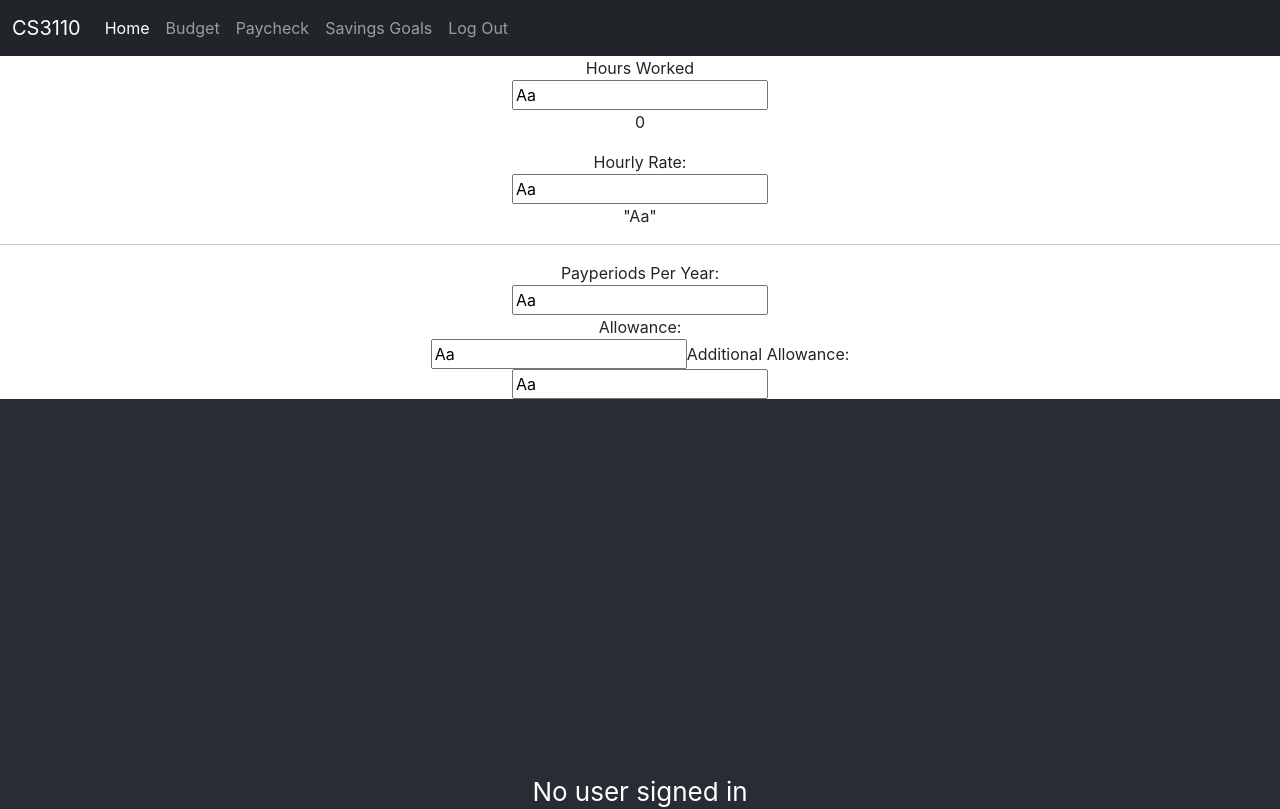
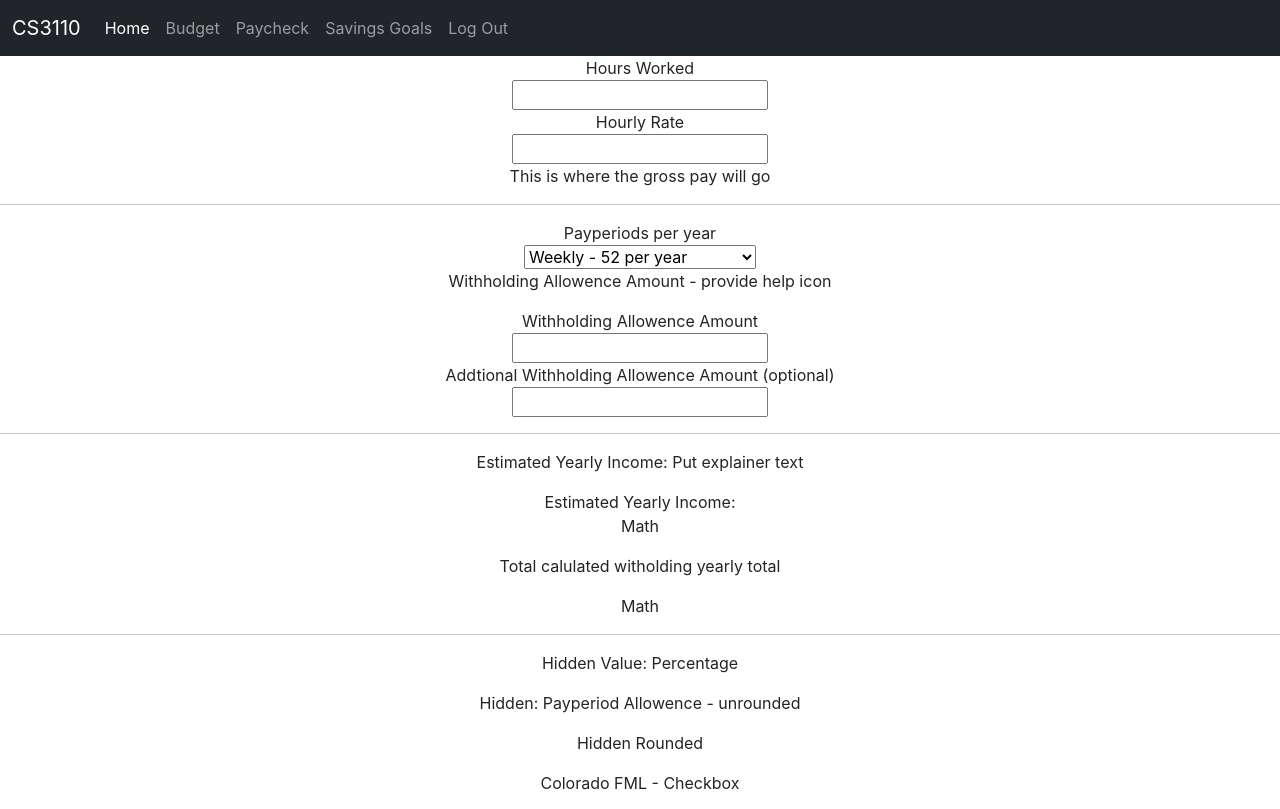
Before and after one commit to Jimby3/CS-3110-mobile-web, a React (Create React App) app: page /paycheck in a window 1280 px wide. Shown: the top 809 px of the page. Built offline with nearby package versions, Linux system fonts and the light colour scheme; no server answers; the HTML template or start-up script is replaced by a standard one.

Commit message:
Draft of new payperiod calc

```diff
--- a/src/pages/Paycheck.jsx
+++ b/src/pages/Paycheck.jsx
@@ -30,56 +30,40 @@ const Paycheck = () => {
             <Navbar></Navbar>
 
             <form>
-        <label for="hoursWorked">Hours Worked</label><br></br>
-              <input type="text"
-                id="hoursWorked"
-                name="hoursWorked"
-                value="Aa"
-                onChange={event => {
-                  setHours(event.target.value);
-                }}>
-              </input><br></br>
-              <p>{hours}</p>
+              <label for="hoursInput">Hours Worked</label><br></br>
+              <input type="number" id="hoursInput" name="hoursInput"></input><br></br>
+              <label for="payInput">Hourly Rate</label><br></br>
+              <input type="number" id="payInput" name="payInput"></input>
+              <p>This is where the gross pay will go</p>
+              <hr></hr>
+              <label for="payperiodInput">Payperiods per year</label><br></br>
+              <select name="payperiodInput" id="payperiodInput">
+                <option value="weekly">Weekly - 52 per year</option>
+                <option value="biweekly">Biweekly - 26 per year</option>
+                <option value="monthly">Monthly - 12 per year</option>
+                <option value="semimonthly">Semi-Monthly - 24 per year</option>
+              </select>
 
-              <label for="hourlyRate">Hourly Rate:</label><br></br>
-              <input type="text"
-                id="hourlyRate"
-                name="hourlyRate"
-                value="Aa"
-                onChange={event => {
-                  setHourly(event.target.value);
-                }}>
-              </input><br></br>
-              <p>"Aa"</p>
+              <p>Withholding Allowence Amount - provide help icon</p>
+              <label for="withholdingInput">Withholding Allowence Amount</label><br></br>
+              <input type="number" id="withholdingInput" name="withholdingInput"></input><br></br>
+
+              <label for="addwithholdingInput">Addtional Withholding Allowence Amount (optional)</label><br></br>
+              <input type="number" id="addwithholdingInput" name="addwithholdingInput"></input>
               <hr></hr>
 
-              <label for="payperiods">Payperiods Per Year:</label><br></br>
-              <input type="text"
-                id="payperiods"
-                name="payperiods"
-                value="Aa"
-                onChange={event => {
-                  setPayperiods(event.target.value);
-                }}>
-              </input><br></br>
-
-              <label for="allowance">Allowance:</label><br></br>
-              <input type="text"
-                id="allowance"
-                name="allowance"
-                value="Aa"
-                onChange={event => {
-                  setAllowance(event.target.value);
-                }}></input>
-
-              <label for="addAllowance">Additional Allowance:</label><br></br>
-              <input type="text"
-                id="addAllowance"
-                name="addAllowance"
-                value="Aa"
-                onChange={event => {
-                  setAddAllowance(event.target.value);
-                }}></input><br></br>
+              <p>Estimated Yearly Income: Put explainer text</p>
+              <label for="addwithholdingInput">Estimated Yearly Income:</label><br></br>
+              <p>Math</p>
+              <p>Total calulated witholding yearly total</p>
+              <p>Math</p>
+              <hr></hr>
+              <p>Hidden Value: Percentage</p>
+              <p>Hidden: Payperiod Allowence - unrounded</p>
+              <p>Hidden Rounded</p>
+              <p>Colorado FML - Checkbox</p>
+              <p>If true do hours times 0.072</p>
+              <p>Final Value: </p>
             </form>
 
         </div>
```
